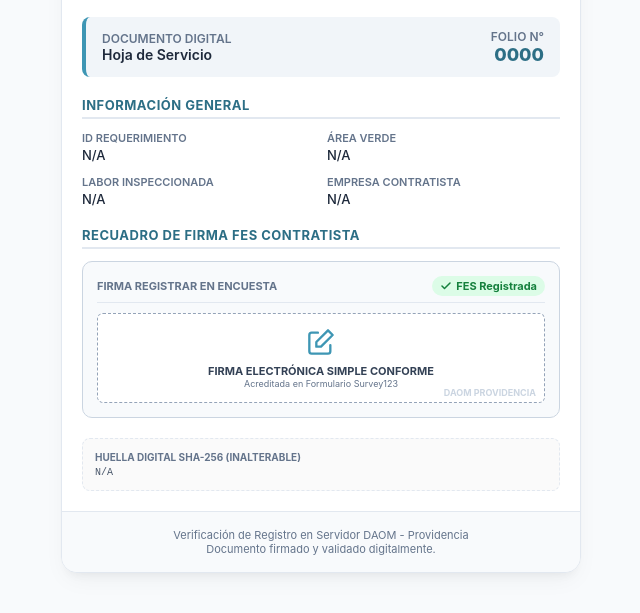
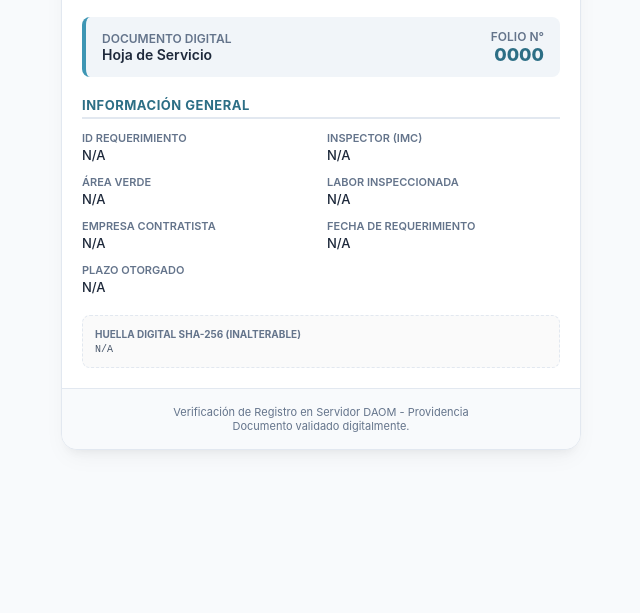
Before and after one commit to ricardogutierrez-bit/verificador-providenciav2, a plain HTML site: page index.html in a window 1280 px wide. Shown: the part 153-766 px from the top of the page, without its empty margins (319-959 px from the left). Drawn offline with Linux system fonts and the light colour scheme.

Commit message:
Update index.html

```diff
--- a/index.html
+++ b/index.html
@@ -143,71 +143,6 @@
             word-break: break-word;
         }
 
-        /* RECUADRO VISUAL DE LA FIRMA */
-        .signature-card {
-            background-color: #f8fafc;
-            border: 1.5px solid #cbd5e1;
-            border-radius: 10px;
-            padding: 14px;
-            margin-bottom: 20px;
-        }
-
-        .signature-header {
-            display: flex;
-            justify-content: space-between;
-            align-items: center;
-            margin-bottom: 10px;
-            padding-bottom: 6px;
-            border-bottom: 1px solid #e2e8f0;
-        }
-
-        .signature-title {
-            font-size: 11px;
-            font-weight: 700;
-            color: var(--text-muted);
-            text-transform: uppercase;
-        }
-
-        .signature-badge {
-            font-size: 11px;
-            font-weight: 700;
-            color: #15803d;
-            background-color: #dcfce7;
-            padding: 3px 8px;
-            border-radius: 12px;
-            display: flex;
-            align-items: center;
-            gap: 4px;
-        }
-
-        .signature-box-display {
-            background-color: #ffffff;
-            border: 1px dashed #94a3b8;
-            border-radius: 6px;
-            height: 90px;
-            display: flex;
-            justify-content: center;
-            align-items: center;
-            overflow: hidden;
-            position: relative;
-        }
-
-        .signature-box-display img {
-            max-height: 80px;
-            max-width: 95%;
-            object-fit: contain;
-        }
-
-        .signature-watermark {
-            position: absolute;
-            bottom: 4px;
-            right: 8px;
-            font-size: 9px;
-            color: #cbd5e1;
-            font-weight: bold;
-            text-transform: uppercase;
-        }
-
         .hash-box {
             background: #fafafa;
             border: 1px dashed var(--border);
@@ -279,6 +214,10 @@
                 <span class="data-value" id="lbl-req">-</span>
             </div>
             <div class="data-item">
+                <span class="data-label">Inspector (IMC)</span>
+                <span class="data-value" id="lbl-imc">-</span>
+            </div>
+            <div class="data-item">
                 <span class="data-label">Área Verde</span>
                 <span class="data-value" id="lbl-area">-</span>
             </div>
@@ -290,28 +229,13 @@
                 <span class="data-label">Empresa Contratista</span>
                 <span class="data-value" id="lbl-contratista">-</span>
             </div>
-        </div>
-
-        <div class="section-title">Recuadro de Firma FES Contratista</div>
-
-        <!-- RECUADRO DE LA FIRMA -->
-        <div class="signature-card">
-            <div class="signature-header">
-                <span class="signature-title">Firma Registrar en Encuesta</span>
-                <div class="signature-badge">
-                    <svg width="12" height="12" viewBox="0 0 24 24" fill="none" stroke="currentColor" stroke-width="3" stroke-linecap="round" stroke-linejoin="round"><polyline points="20 6 9 17 4 12"></polyline></svg>
-                    FES Registrada
-                </div>
+            <div class="data-item">
+                <span class="data-label">Fecha de Requerimiento</span>
+                <span class="data-value" id="lbl-fecha">-</span>
             </div>
-            <div class="signature-box-display">
-                <!-- Imagen de la firma si existe URL en el QR, de lo contrario muestra el sello -->
-                <img id="img-firma" src="" alt="Firma FES" style="display:none;">
-                <div id="txt-sello" style="text-align: center; color: #334155;">
-                    <svg width="28" height="28" viewBox="0 0 24 24" fill="none" stroke="#3e96b4" stroke-width="2" stroke-linecap="round" stroke-linejoin="round"><path d="M20 14.66V20a2 2 0 0 1-2 2H4a2 2 0 0 1-2-2V6a2 2 0 0 1 2-2h5.34"></path><polygon points="18 2 22 6 12 16 8 16 8 12 18 2"></polygon></svg>
-                    <div style="font-size: 11px; font-weight: bold; margin-top: 4px;">FIRMA ELECTRÓNICA SIMPLE CONFORME</div>
-                    <div style="font-size: 9px; color: #64748b;">Acreditada en Formulario Survey123</div>
-                </div>
-                <span class="signature-watermark">DAOM Providencia</span>
+            <div class="data-item">
+                <span class="data-label">Plazo Otorgado</span>
+                <span class="data-value" id="lbl-plazo">-</span>
             </div>
         </div>
 
@@ -323,7 +247,7 @@
 
     <div class="footer">
         Verificación de Registro en Servidor DAOM - Providencia<br>
-        Documento firmado y validado digitalmente.
+        Documento validado digitalmente.
     </div>
 </div>
 
@@ -332,19 +256,13 @@
 
     document.getElementById('lbl-folio').textContent = urlParams.get('f') || '0000';
     document.getElementById('lbl-req').textContent = urlParams.get('id') || 'N/A';
+    document.getElementById('lbl-imc').textContent = urlParams.get('imc') || 'N/A';
     document.getElementById('lbl-area').textContent = urlParams.get('av') || 'N/A';
     document.getElementById('lbl-labor').textContent = urlParams.get('l') || 'N/A';
     document.getElementById('lbl-contratista').textContent = urlParams.get('c') || 'N/A';
+    document.getElementById('lbl-fecha').textContent = urlParams.get('fecha') || 'N/A';
+    document.getElementById('lbl-plazo').textContent = urlParams.get('plazo') || 'N/A';
     document.getElementById('lbl-hash').textContent = urlParams.get('h') || 'N/A';
-
-    // Si viene la URL de la imagen de la firma (parámetro img)
-    const imgUrl = urlParams.get('img') || urlParams.get('img_fc');
-    if (imgUrl) {
-        const imgElement = document.getElementById('img-firma');
-        imgElement.src = imgUrl;
-        imgElement.style.display = 'block';
-        document.getElementById('txt-sello').style.display = 'none';
-    }
 </script>
 
 </body>
```
